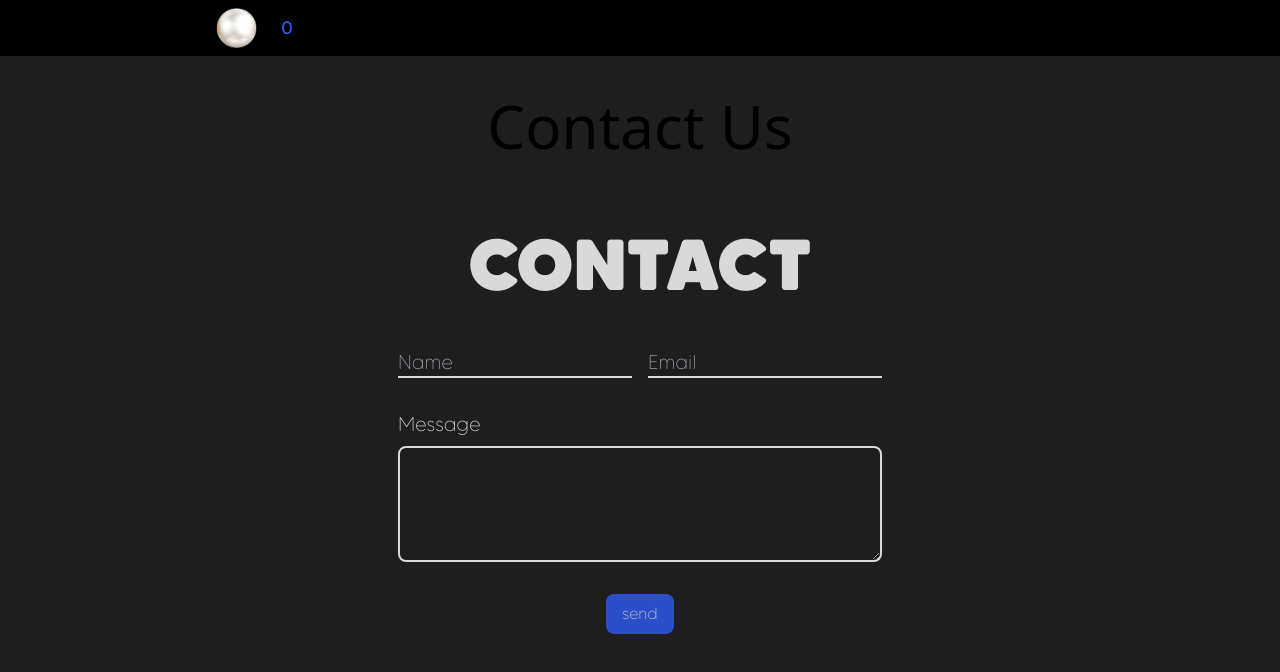
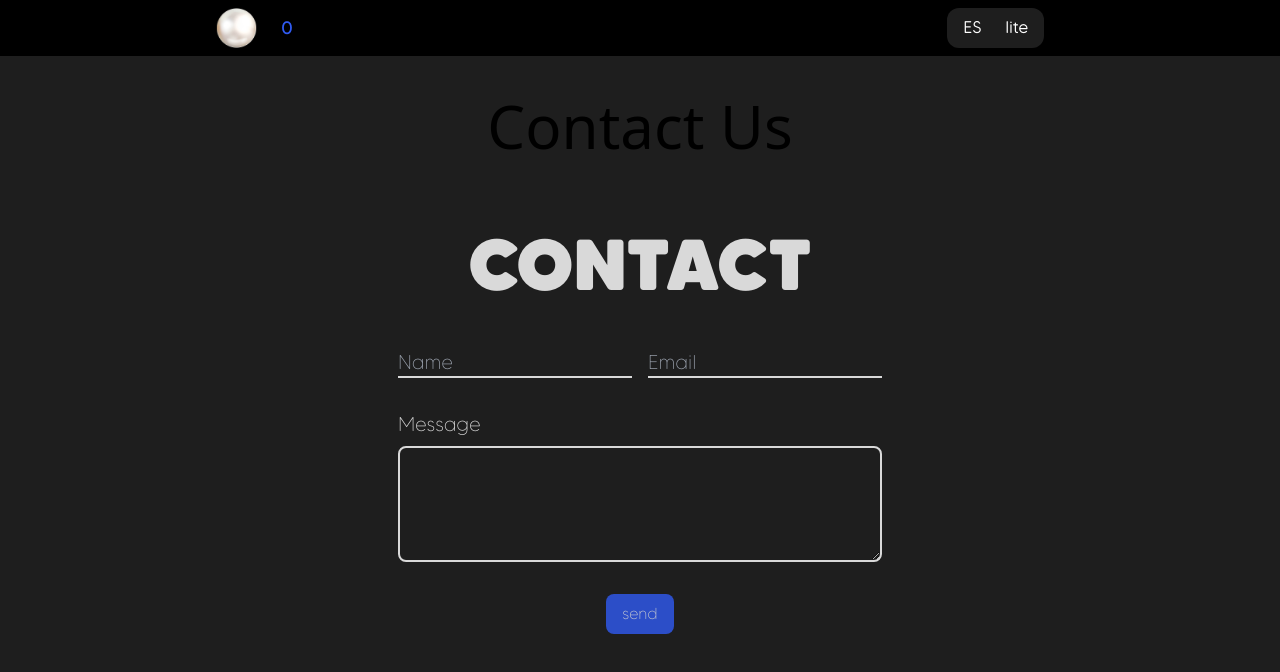
Before and after one commit to perlagurpo/perla-front, a Next.js app: page /contact in a window 1280 px wide. Both pictures are taken after a click on the element 1078 px from the left and 28 px from the top of the page. Shown: the top 672 px of the page. Built offline with nearby package versions, Linux system fonts and the light colour scheme.

Commit message:
Dispatch en navbar y armado de menú de config

```diff
--- a/src/components/layout/navbar.js
+++ b/src/components/layout/navbar.js
@@ -3,27 +3,85 @@ import { useState } from 'react';
 import Link from "next/link";
 import { useSelector, useDispatch } from 'react-redux';
 import { setLang } from '@/app/store/features/langSlice';
+import { setLite } from '@/app/store/features/liteSlice';
 import { GearIcon } from '../icons/icons';
 
 export default function Navbar() {
   /* Estado local de la UI */
   const [menuOpened, setMenuOpened] = useState(false);
   const [langMenuOpened, setLangMenuOpened] = useState(false);
+  const [langMenuActive, setLangMenuActive] = useState(false);
   const [configMenuOpened, setConfigMenuOpened] = useState(false);
+  const [configMenuOpacity, setConfigMenuOpacity] = useState(false);
   /* Manejo de estado de Redux */
   const scroll = useSelector((state) => state.scroll.value);
   const lang = useSelector((state) => state.lang.value);
   const availableLangs = useSelector((state) => state.lang.availableValues);
   const content = useSelector((state) => state.lang.content);
+  const liteStatus = useSelector((state) => state.lite.value );
   const dispatch = useDispatch();
 
 
   function toggleConfigMenu() {
-    set
+    displayLangMenu(false);
+    if (!configMenuOpened) {
+      setConfigMenuOpened(true);
+      setTimeout(() => setConfigMenuOpacity(1), 100);
+    } else {
+      setConfigMenuOpacity(0);
+      setTimeout(() => setConfigMenuOpened(false), 300);
+    }
+  }
+
+  function displayLangMenu(value) {
+    if (value) {
+      setLangMenuOpened(true);
+      setTimeout(() => setLangMenuActive(true), 100);
+    } else {
+      setLangMenuActive(false);
+      setTimeout(() => setLangMenuOpened(false), 100);
+    }
+  }
+
+  /**
+   * Renderiza el botón de cambio de lenguaje
+   * @returns JSX Element
+   */
+  function LangUI() {
+    return(
+        <div className='relative h-full'>
+          <button onClick={ () => {displayLangMenu(!langMenuOpened)} }>
+            <h2 className='font-[made-tommy-thin] hover:opacity-80 transition duration-100'>
+              { lang }
+            </h2>
+          </button>
+          {/* Menú de lenguajes disponibles */}
+          <div  className={`absolute ${ langMenuOpened ? 'flex' : 'hidden'}
+                            z-20 min-w-md bg-[#505050]
+                            rounded-lg shadow-lg
+                            translate-y-3 translate-x-[-25%]
+                            opacity-[${langMenuActive ? "1" : "0"}] transition duration-300 delay-100`}
+                onClick={() => displayLangMenu(false)}
+                >
+                <div className={`flex flex-row items-center gap-2 px-3 py-2`}>
+                  {
+                    availableLangs &&
+                      availableLangs.map( (data, i) => {
+                        return  <h2 className='font-[made-tommy-thin] text-sm cursor-pointer hover:text-perla-primary transition duration-100'
+                                    onClick={() => {dispatch(setLang(data))}}
+                                    key={i}>
+                                  { data }
+                                </h2>
+                      })
+                  }
+                </div>
+          </div>
+        </div>
+    );
   }
 
   return(
-    <nav className={`sticky flex flex-col bg-black font-['made-tommy-regular'] items-center z-10 transition duration-500`} style={{ 'backgroundColor' : `rgba(0, 0, 0, ${ scroll > 0.02 ? '0' : '1' }`, transition: 'all 1s ease' }}>
+    <nav className={`sticky flex flex-col z-10 items-center bg-black font-['made-tommy-regular'] transition duration-500`} style={{ 'backgroundColor' : `rgba(0, 0, 0, ${ scroll > 0.02 ? '0' : '1' }`}}>
       <div className="min-w-full flex flex-wrap items-center justify-between py-2 md:px-[5em] lg:px-[12em]">
         <Link href="/" className="flex items-center">
           <img src="/img/perla.png" className="h-10 px-6" alt="Perla Labs" />
@@ -35,7 +93,7 @@ export default function Navbar() {
           <svg className="w-6 h-6 fill-perla-primary" aria-hidden="true" fill="currentColor" viewBox="0 0 20 20" xmlns="http://www.w3.org/2000/svg"><path fillRule="evenodd" d="M3 5a1 1 0 011-1h12a1 1 0 110 2H4a1 1 0 01-1-1zM3 10a1 1 0 011-1h12a1 1 0 110 2H4a1 1 0 01-1-1zM3 15a1 1 0 011-1h12a1 1 0 110 2H4a1 1 0 01-1-1z" clipRule="evenodd"></path></svg>
         </button>
         <div className="flex flex-row hidden w-full h-full md:block md:w-auto" id="navbar-default">
-          <ul className="flex flex-col p-4 mt-4 md:p-0 md:flex-row md:gap-x-[6em] md:mt-0 md:border-0 font-semibold items-center">
+          <ul className={`flex flex-col items-center p-4 mt-4 md:p-0 md:flex-row md:gap-x-[6em] md:mt-0 md:border-0 font-semibold ${scroll > 0.02 && "text-black"} transition duration-500`}>
             <li>
               <Link href="/" className="block py-2 pl-3 pr-4 rounded md:border-0 md:hover:text-perla-primary md:p-0 transition duration-500">
                 { content["navbar"].about }
@@ -47,42 +105,31 @@ export default function Navbar() {
               </Link>
             </li>
             <li>
-              <Link href="/contact" className="block py-2 pl-3 pr-4 rounded md:border-0 md:hover:text-perla-primary md:p-0 transition duration-500">
+              <Link href="/contact" className="block py-2 pl-3 pr-4 rounded md:border-0 md:hover:text-perla-primary md:p-0 transition duration-300">
                 { content["navbar"].contact }
               </Link>
             </li>
-            <li className='relative h-full'>
-              <button onClick={ () => {setLangMenuOpened(!langMenuOpened)} }>
-                <h2 className='font-[made-tommy-thin]'>
-                  { lang }
-                </h2>
-              </button>
-              <div  className={`flex flex-row items-center absolute ${ langMenuOpened ? "translate-y-0" : "translate-y-4"} gap-2 z-20 bg-perla-black px-3 py-2 rounded-lg  shadow-lg ${ langMenuOpened ? 'block' : 'hidden'}  transition-transform duration-500`}
-                    onClick={() => setLangMenuOpened(false)}
+
+
+            <li className="flex flex-row items-center gap-2 tracking-wide">
+              {/* Menú de configuración */}
+              <div className={`${configMenuOpened ? "flex flex-row" : "hidden" }
+                                items-center min-w-md gap-6 rounded-xl
+                                bg-perla-black text-white
+                                mx-4 px-4 py-2
+                                opacity-${configMenuOpacity}
+                                ${configMenuOpacity == 1 ? "translate-x-0" : "translate-x-12"}
+                                transition duration-300`}>
+                <LangUI />
+                <p  className={`text-ms font-[made-tommy-thin] ${liteStatus && "text-perla-primary"} cursor-pointer hover:opacity-80 transition duration-100`}
+                    onClick={() => {dispatch(setLite(!liteStatus))}}
                     >
-                      {
-                        availableLangs &&
-                          availableLangs.map( (data, i) => {
-                            return  <h2 className='font-[made-tommy-thin] text-sm cursor-pointer hover:text-perla-primary transition duration-100'
-                                        onClick={() => {dispatch(setLang(data))}}
-                                        key={i}>
-                                      { data }
-                                    </h2>
-                          })
-                      }
-              </div>
-
-            </li>
-            <li className="flex flex-row items-center">
-              <div className={`${configMenuOpened ? "flex" : "hidden" } px-4 min-w-md rounded-lg bg-black mx-4 py-2 ${configMenuOpened ? "opacity-100" : "opacity-0"} transition duration-300`}>
-                <p className="text-sm cursor-pointer">
                   lite
                 </p>
               </div>
-              <div onClick={() => setConfigMenuOpened(!configMenuOpened)} className="cursor-pointer">
+              <div onClick={() => toggleConfigMenu()} className={`cursor-pointer ${configMenuOpened && "rotate-90"} hover:opacity-80 transition duration-300`}>
                 <GearIcon width={'20px'} height={'20px'} />
               </div>
-
             </li>
           </ul>
 
@@ -92,18 +139,18 @@ export default function Navbar() {
           <ul className="flex flex-col text-center p-4 text-lg font-medium">
             <li>
               <Link href="/" className="block py-2 pl-3 pr-4 rounded md:border-0 md:p-0">
-                Eventos
+                { content["navbar"].projects }
               </Link>
             </li>
 
             <li>
               <Link href="/" className="block py-2 pl-3 pr-4 rounded md:border-0 md:p-0">
-                Nosotros
+                { content["navbar"].about }
               </Link>
             </li>
             <li>
               <Link href="/contact" className="block py-2 pl-3 pr-4 rounded md:border-0 md:p-0">
-                Contacto
+              { content["navbar"].contact }
               </Link>
             </li>
           </ul>
```
